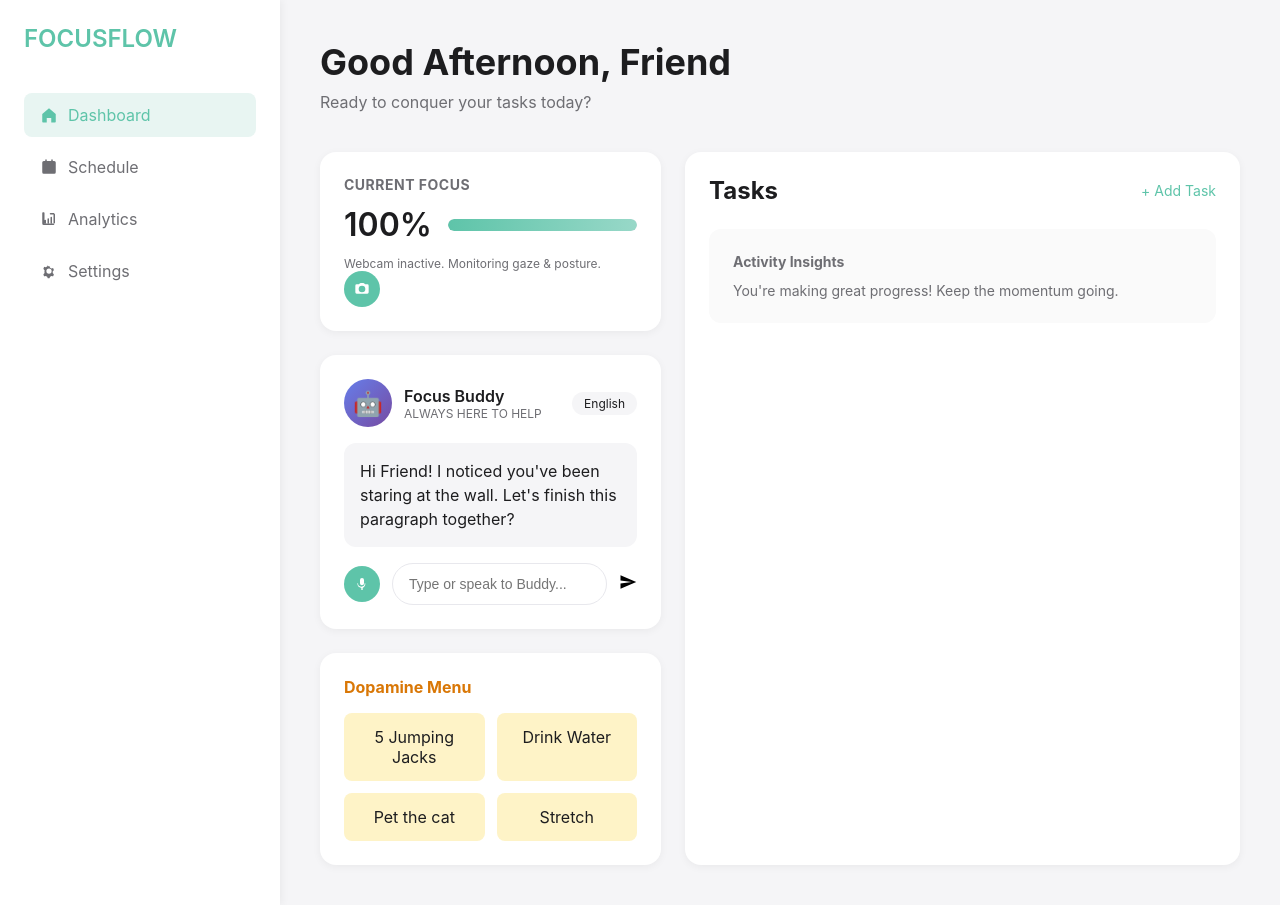
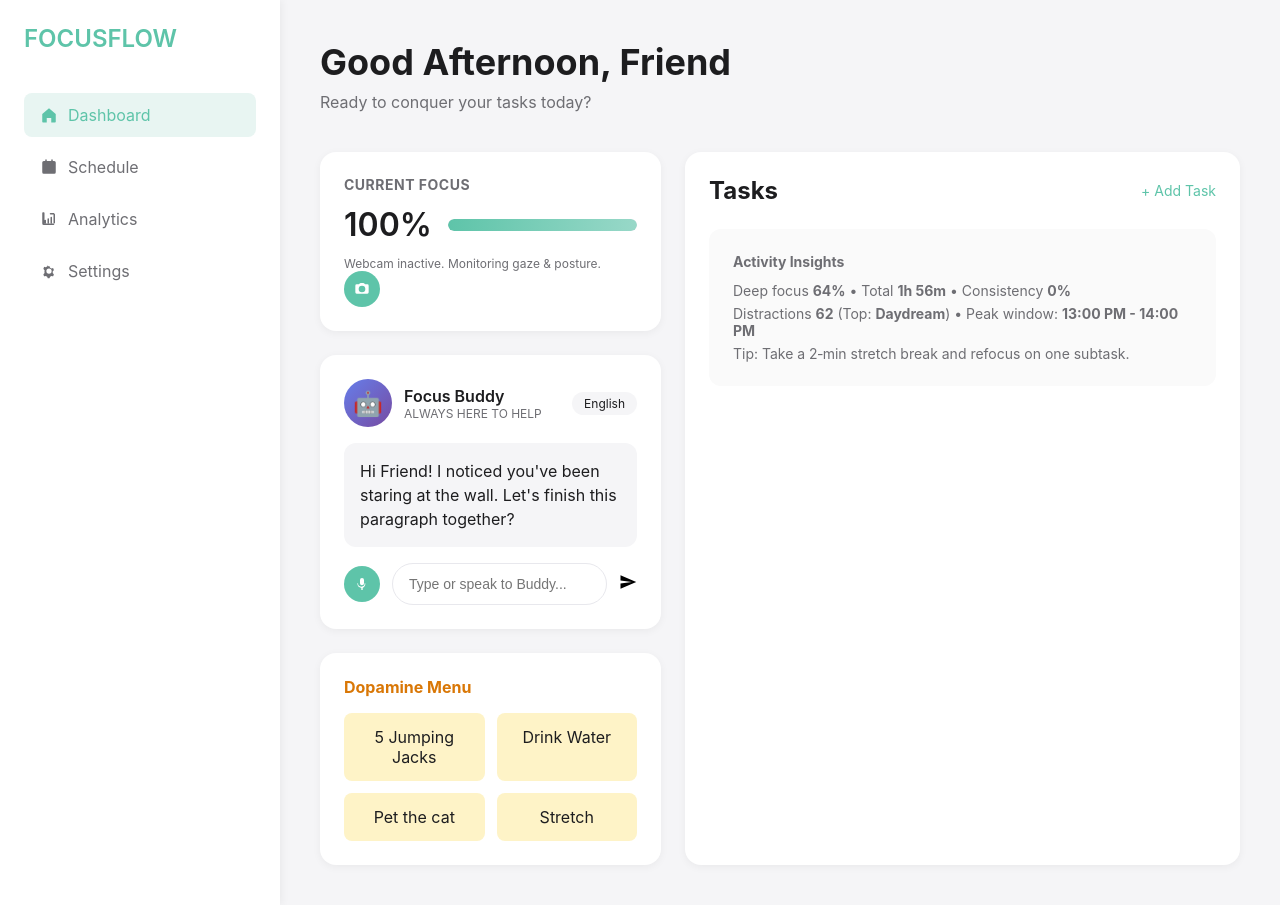
Before and after one commit to uswa12/ADHD-hci, a Flask app: page / in a window 1280 px wide. Run offline with Flask 3, Linux system fonts and the light colour scheme; data that the repository does not hold is empty; some web fonts are replaced.

```diff
--- a/focusflow/templates/index.html
+++ b/focusflow/templates/index.html
@@ -913,7 +913,7 @@
             </nav>
 
             <!-- Focus Buddy (shown in sidebar for non-dashboard tabs) -->
-            <div class="card focus-buddy compact" id="sidebar-focus-buddy" style="margin-top: 16px; display: none;">
+            <div class="card focus-buddy compact" id="sidebar-focus-buddy" style="display: none;">
                 <div class="buddy-header">
                     <div class="buddy-avatar" aria-hidden="true">🤖</div>
                     <div class="buddy-info">
@@ -1698,7 +1698,43 @@
                     renderDistractionChart();
                     renderFocusChart();
                 }
-            }
+
+                // Update Activity Insights on Dashboard
+                if (appState.currentView === 'dashboard') {
+                    updateActivityInsights();
+                }
+            }
+        }
+
+        function updateActivityInsights() {
+            try {
+                const descEl = document.getElementById('activity-insights-desc');
+                if (!descEl || !appState.analytics) return;
+
+                const a = appState.analytics;
+                const deep = Number(a.deep_focus_score || 0);
+                const time = a.total_focus_time || '0h 0m';
+                const cons = Number(a.consistency || 0);
+                const dist = Number(a.distractions || 0);
+                const sources = a.distraction_sources || {};
+                const topSource = Object.keys(sources).sort((x,y) => (sources[y]||0) - (sources[x]||0))[0] || '—';
+                const peak = a.peak_insight_time || '—';
+
+                let tip = '';
+                if (cons < 70 || dist >= 5) {
+                    tip = 'Tip: Take a 2‑min stretch break and refocus on one subtask.';
+                } else if (deep >= 80) {
+                    tip = 'Great flow! Queue a challenging subtask while focus is high.';
+                } else {
+                    tip = 'Keep a steady pace. Small wins add up.';
+                }
+
+                descEl.innerHTML = `
+                    <span style="display:block; margin-bottom:6px;">Deep focus <strong>${deep}%</strong> • Total <strong>${time}</strong> • Consistency <strong>${cons}%</strong></span>
+                    <span style="display:block; margin-bottom:6px;">Distractions <strong>${dist}</strong> (Top: <strong>${topSource}</strong>) • Peak window: <strong>${peak}</strong></span>
+                    <span>${tip}</span>
+                `;
+            } catch (e) { console.warn('updateActivityInsights failed', e); }
         }
 
         function speakMessage(text) {
```
